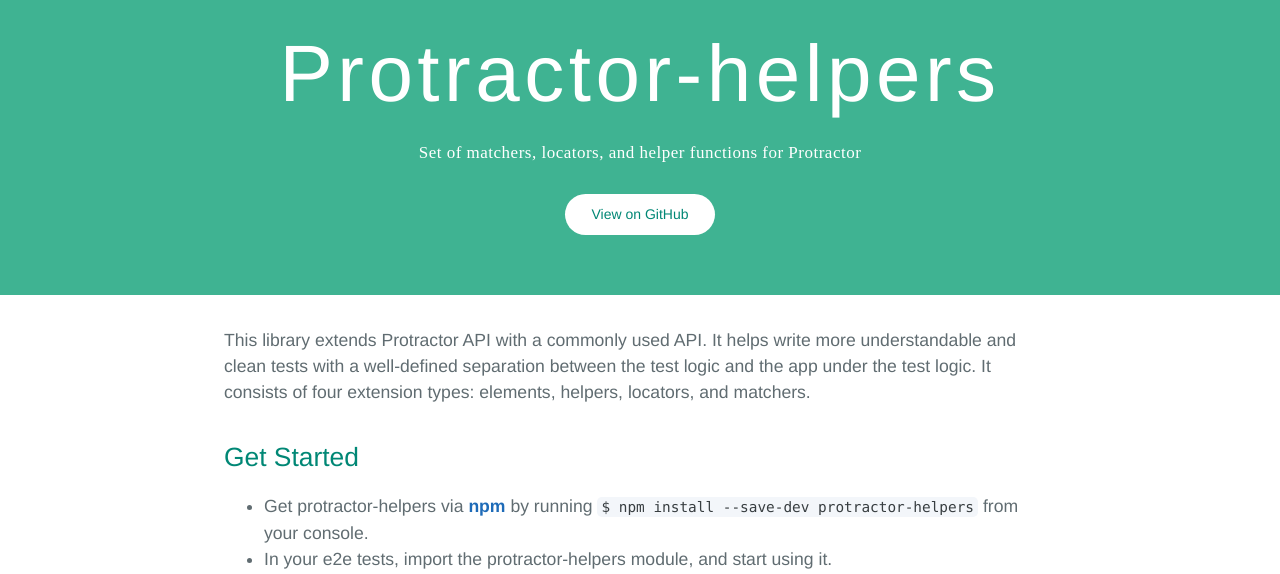
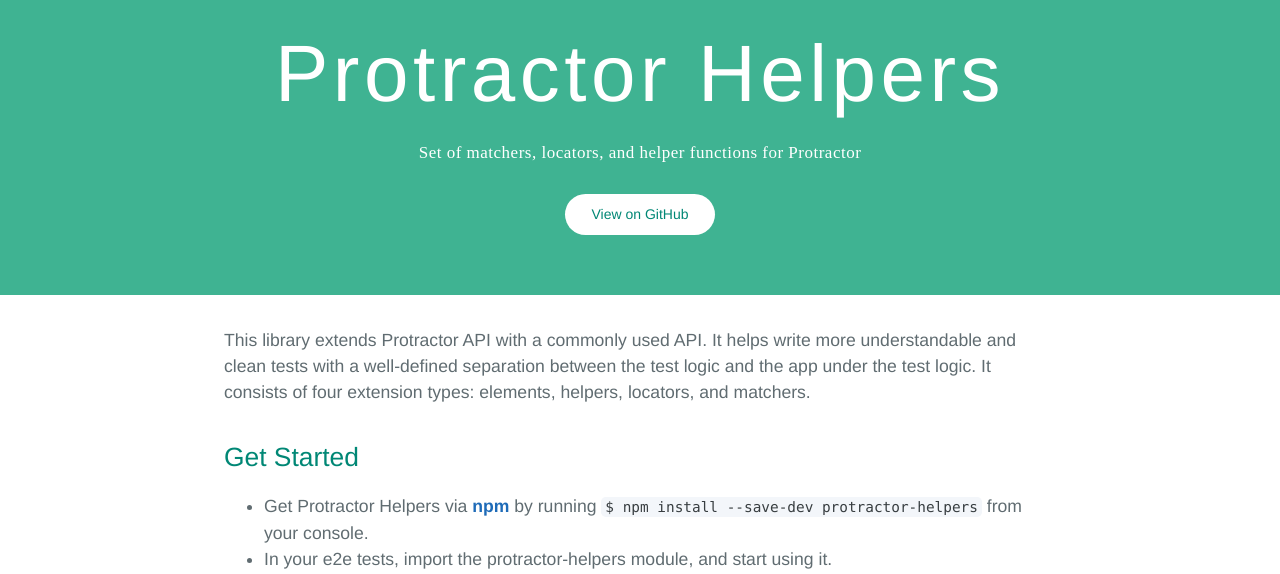
Before and after one commit to wix-incubator/protractor-helpers, a plain HTML site: page index.html in a window 1280 px wide. Shown: the part 226-800 px from the top of the page. Drawn offline with Linux system fonts and the light colour scheme; a web font is replaced by a local one.

Commit message:
Fixed casing of protractor-helper to Protractor Helpers

```diff
--- a/index.html
+++ b/index.html
@@ -20,7 +20,7 @@
 <section class="page-header">
   <img src="images/protractor-helper-icon.png" width="90" height="90">
 
-  <h1 class="project-name">Protractor-helpers</h1>
+  <h1 class="project-name">Protractor Helpers</h1>
 
   <h2 class="project-tagline">Set of matchers, locators, and helper functions for Protractor</h2>
   <a href="https://github.com/wix/protractor-helpers" class="btn">View on GitHub</a>
@@ -35,7 +35,7 @@
   </h2>
 
   <ul>
-    <li>Get protractor-helpers via <strong><a href="https://www.npmjs.com/">npm</a></strong> by running
+    <li>Get Protractor Helpers via <strong><a href="https://www.npmjs.com/">npm</a></strong> by running
       <code>$ npm install --save-dev protractor-helpers</code> from your console.
     </li>
     <li>In your e2e tests, import the protractor-helpers module, and start using it.</li>
@@ -423,7 +423,7 @@
   </div>
 
   <footer class="site-footer">
-    <span class="site-footer-owner"><a href="https://github.com/wix/protractor-helpers">Protractor-helpers</a> is maintained by <a href="https://github.com/wix">wix</a>.</span>
+    <span class="site-footer-owner"><a href="https://github.com/wix/protractor-helpers">Protractor Helpers</a> is maintained by <a href="https://github.com/wix">wix</a>.</span>
   </footer>
 
 </section>
```
